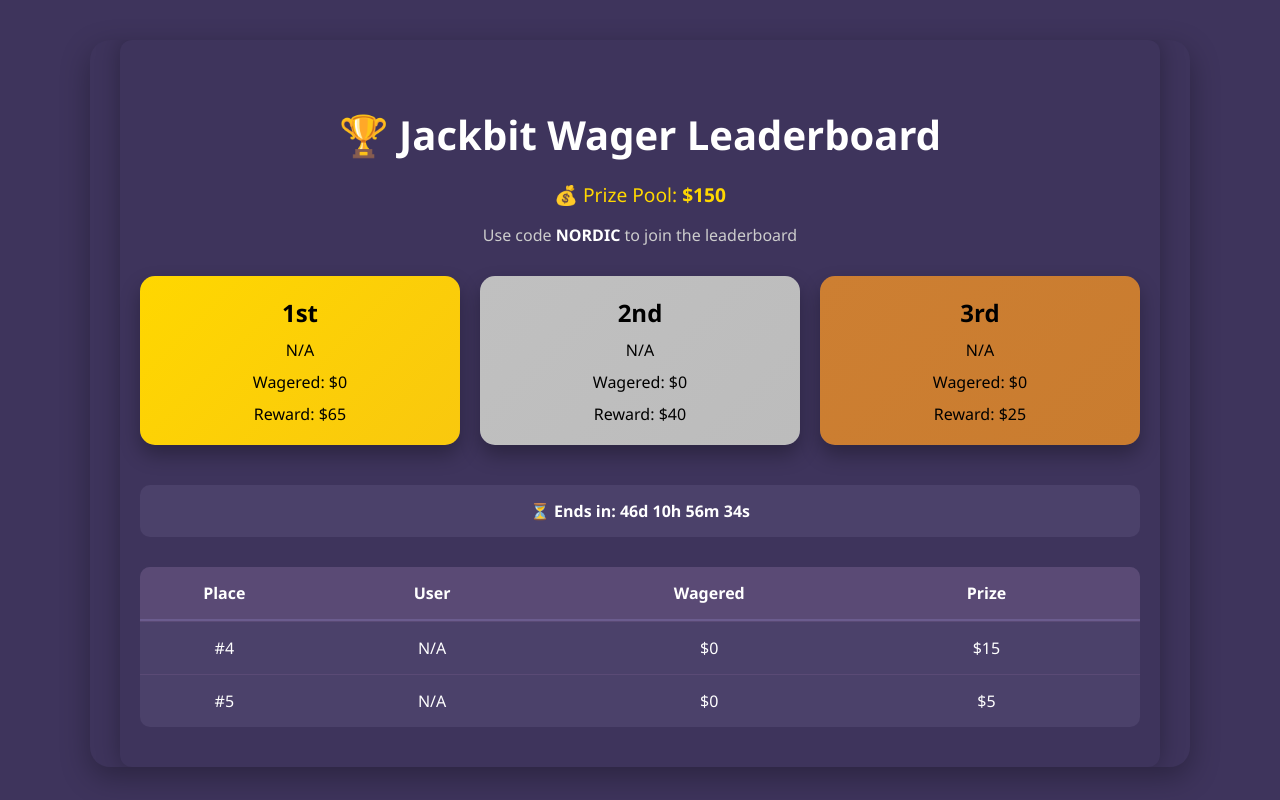
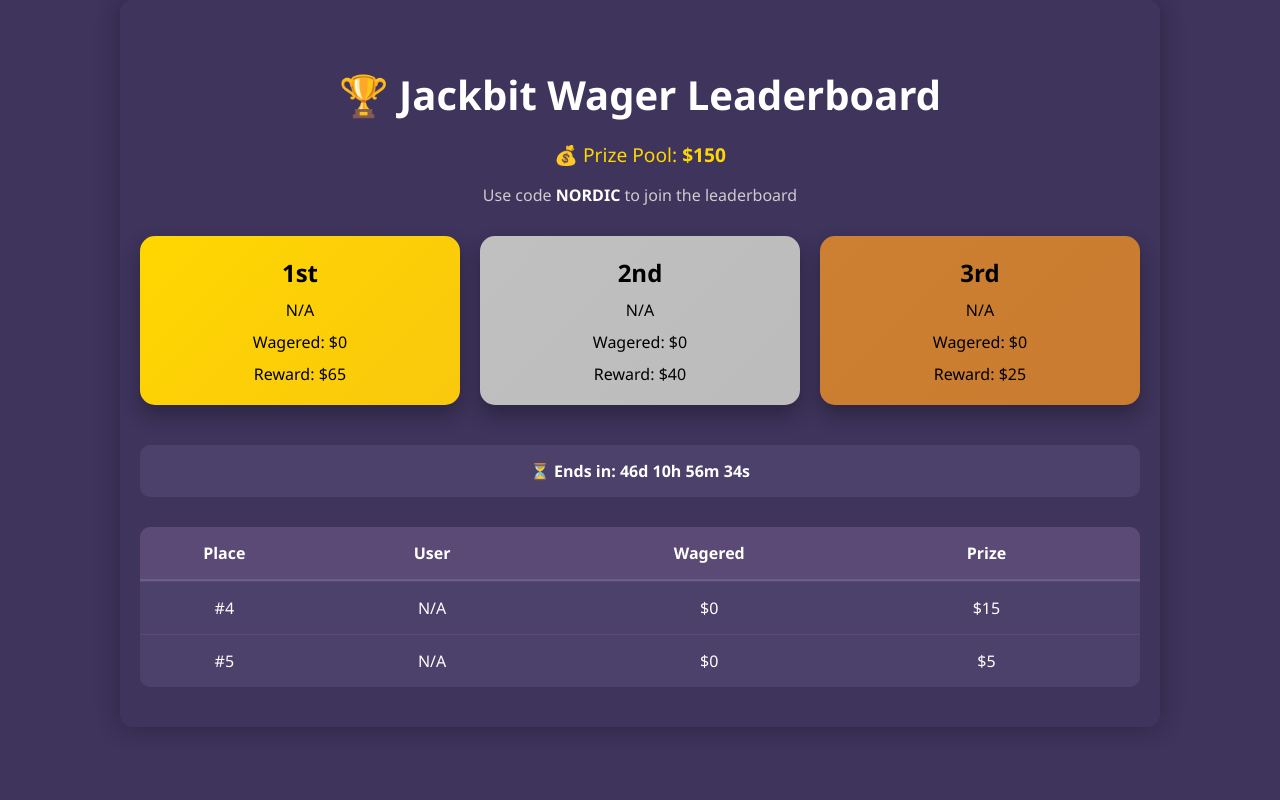
Before and after one commit to EmziBoss/jackbit-leaderboard, a React (Vite) app: page / in a window 1280 px wide. Built offline with nearby package versions, Linux system fonts and the light colour scheme.

Commit message:
Rounded embed and updated background to match site

```diff
--- a/src/index.css
+++ b/src/index.css
@@ -1,25 +1,11 @@
-html, body {
+body {
   margin: 0;
   padding: 0;
-  background-color: #3E345C; /* Match your site's background */
+  background-color: #0f172a;
   font-family: 'Segoe UI', Tahoma, Geneva, Verdana, sans-serif;
   color: #fff;
-  height: 100%;
-  width: 100%;
-  overflow-x: hidden;
 }
 
-/* Wrap the full React app container */
-#root {
-  border-radius: 20px;
-  box-shadow: 0 10px 30px rgba(0, 0, 0, 0.3);
-  overflow: hidden;
-  max-width: 1100px;
-  margin: 40px auto;
-  background-color: #3E345C;
-}
-
-/* Internal leaderboard layout */
 .leaderboard-wrapper {
   padding: 40px 20px;
   max-width: 1000px;
@@ -35,7 +21,7 @@
 }
 
 .subtitle {
-  color: #FFD700;
+  color: gold;
   font-size: 1.2rem;
   margin-bottom: 10px;
 }
@@ -97,7 +83,7 @@
 }
 
 .countdown {
-  background-color: #4B416A;
+  background-color: #1e293b;
   padding: 15px;
   border-radius: 10px;
   margin-bottom: 30px;
@@ -107,7 +93,7 @@
 }
 
 .remaining-players {
-  background-color: #4B416A;
+  background-color: #1e293b;
   border-radius: 10px;
   overflow: hidden;
 }
@@ -119,17 +105,17 @@
 }
 
 .table-header {
-  background-color: #5A4A75;
+  background-color: #334155;
   font-weight: bold;
-  border-bottom: 2px solid #6B5C8E;
+  border-bottom: 2px solid #475569;
 }
 
 .table-row {
-  border-top: 1px solid #5A4A75;
+  border-top: 1px solid #334155;
 }
 
 .table-row:hover {
-  background-color: #5D4C76;
+  background-color: #2c3848;
 }
 
 @keyframes fadeIn {
```
